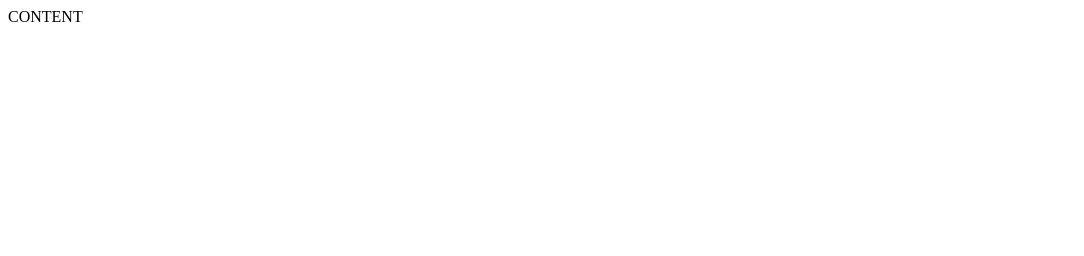
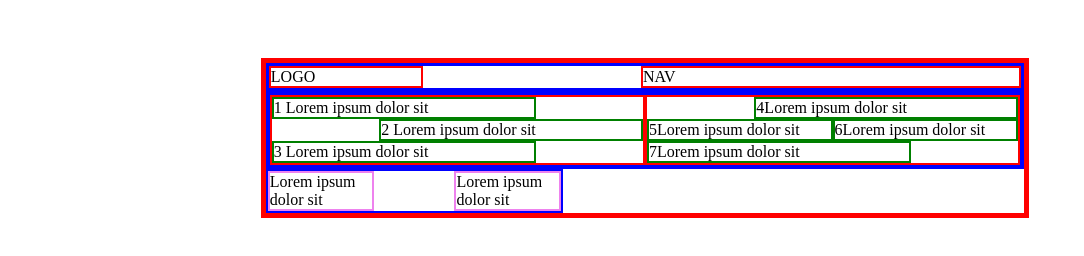
Before and after one commit to TomUrin/8-nd-kvadratai, a website: page index.html in a window 1280 px wide. Shown: the whole page, without its empty margins (0-1084 px from the left). Drawn offline with Linux system fonts and the light colour scheme.

Commit message:
Code changes

```diff
--- a/index.html
+++ b/index.html
@@ -7,6 +7,28 @@
     <title>ND kvadratai</title>
 </head>
 <body>
-    CONTENT
+   <div style="border: 5px solid red; width: 60%; margin-top: 50px; margin-left: 20%; display: inline-block;">
+        <div style="border: 3px solid blue; width: calc(100% - 6px); float: left;">
+            <div style="border: 2px solid red; width: 20%; float: left;">LOGO</div>
+            <div style="border: 2px solid red; width: 50%; float: right;">NAV</div>
+        </div>
+        <div style="border: 4px solid blue; width: calc(100% - 8px); float: left;">
+            <div style="border: 2px solid red; width: calc(50% - 4px); float: left;">
+                <div style="border: 2px solid green; width: 70%; float: left;">1 Lorem ipsum dolor sit</div>
+                <div style="border: 2px solid green; width: 70%; float: right;">2 Lorem ipsum dolor sit</div>
+                <div style="border: 2px solid green; width: 70%; float: left;">3 Lorem ipsum dolor sit</div>
+            </div>
+            <div style="border: 2px solid red; width: calc(50% - 4px); float: right;">
+                <div style="border: 2px solid green; width: 70%; float: right;">4Lorem ipsum dolor sit</div>
+                <div style="border: 2px solid green; width: calc(50% - 4px); float: left;">5Lorem ipsum dolor sit</div>
+                <div style="border: 2px solid green; width: calc(50% - 4px); float: left;">6Lorem ipsum dolor sit</div>
+                <div style="border: 2px solid green; width: 70%; float: left;">7Lorem ipsum dolor sit</div>
+            </div>
+        </div>
+        <div style="border: 2px solid blue; float: left;">
+            <div style="border: 2px solid violet; width: 35%; float: left;">Lorem ipsum dolor sit</div>
+            <div style="border: 2px solid violet; width: 35%; float: right;">Lorem ipsum dolor sit</div>
+        </div>
+    </div>
 </body>
 </html>
--- a/package.json
+++ b/package.json
@@ -4,6 +4,7 @@
   "description": "",
   "main": "index.js",
   "scripts": {
+    "dev": "dead-server",
     "test": "echo \"Error: no test specified\" && exit 1"
   },
   "keywords": [],
```
